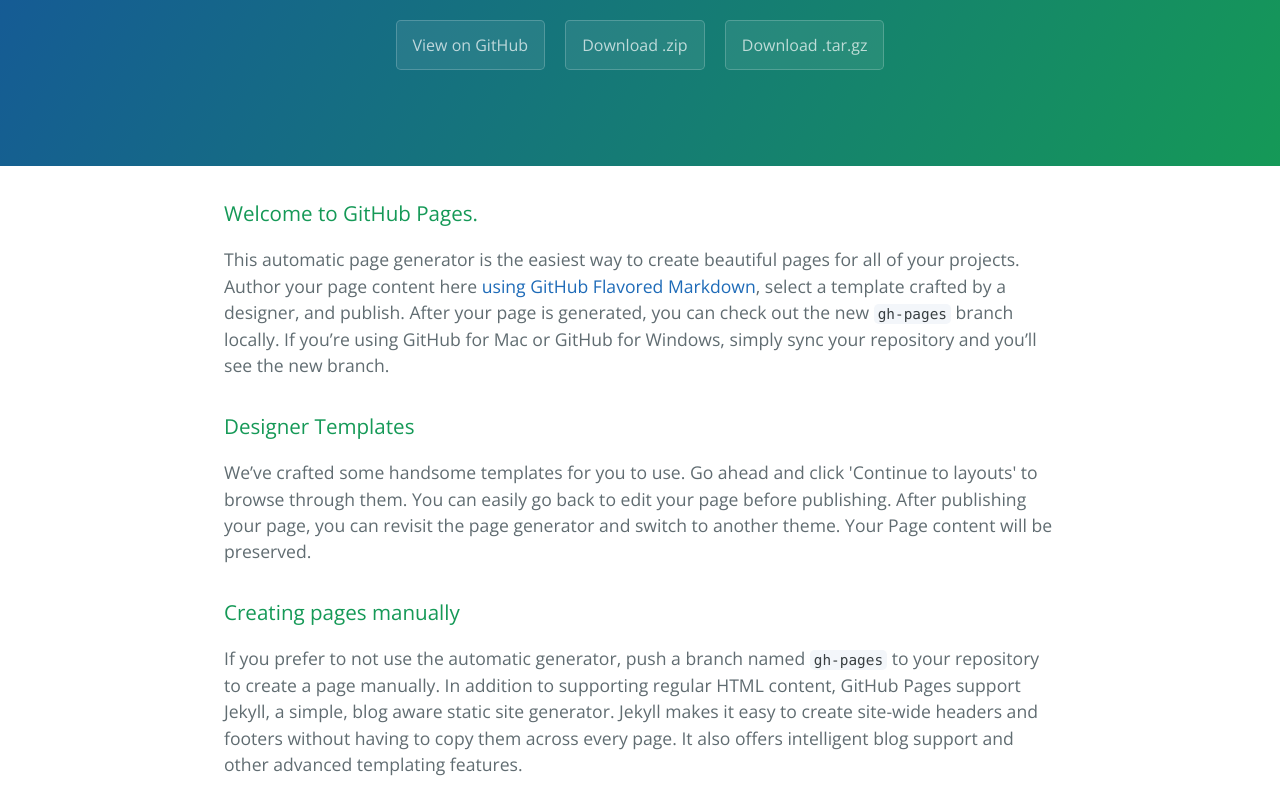
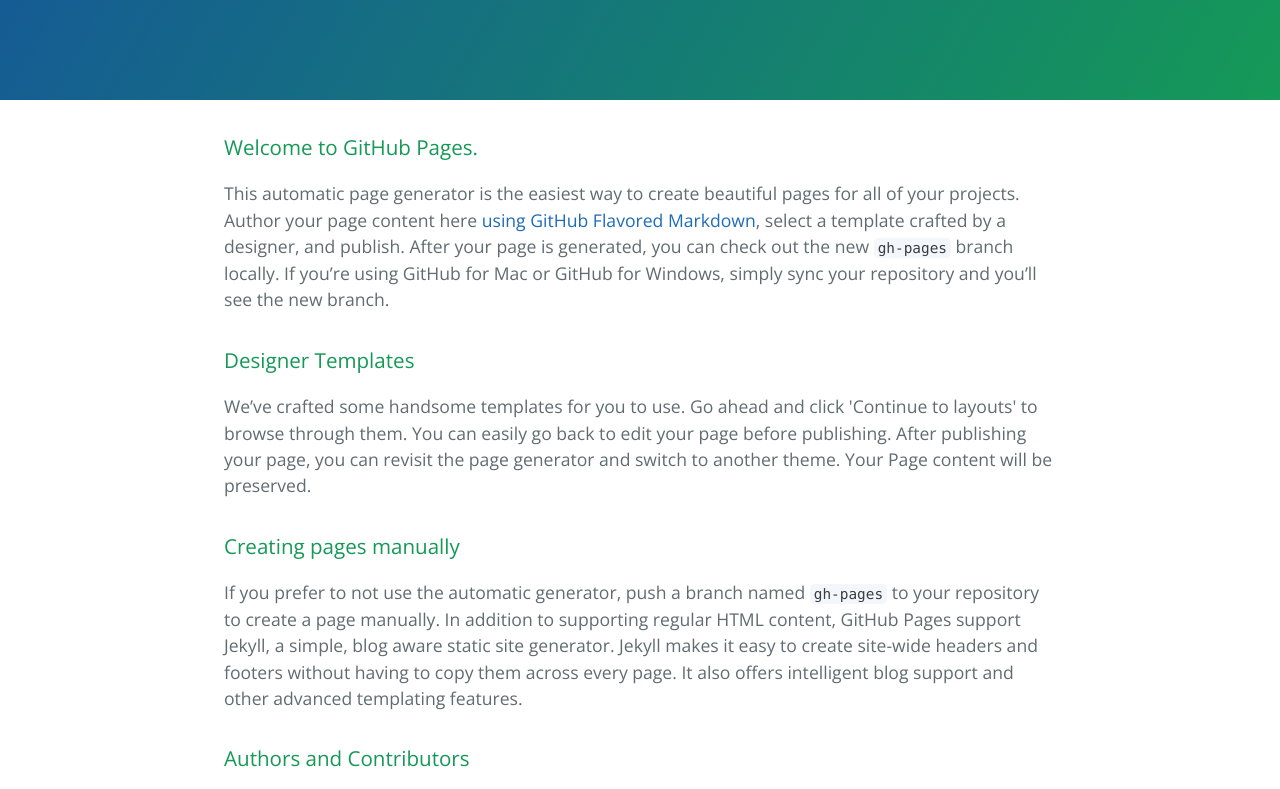
Before and after one commit to jlkoran/test_repo, a plain HTML site: page index.html in a window 1280 px wide. Shown: the part 170-959 px from the top of the page. Drawn offline with nearby package versions, Linux system fonts and the light colour scheme.

Commit message:
Update index.html

```diff
--- a/index.html
+++ b/index.html
@@ -13,9 +13,9 @@
     <section class="page-header">
       <h1 class="project-name">Test Repo</h1>
       <h2 class="project-tagline"></h2>
-      <a href="https://github.com/jlkoran/test_repo" class="btn">View on GitHub</a>
-      <a href="https://github.com/jlkoran/test_repo/zipball/master" class="btn">Download .zip</a>
-      <a href="https://github.com/jlkoran/test_repo/tarball/master" class="btn">Download .tar.gz</a>
+      <!--<a href="https://github.com/jlkoran/test_repo" class="btn">View on GitHub</a>-->
+      <!--<a href="https://github.com/jlkoran/test_repo/zipball/master" class="btn">Download .zip</a>-->
+      <!--<a href="https://github.com/jlkoran/test_repo/tarball/master" class="btn">Download .tar.gz</a>-->
     </section>
 
     <section class="main-content">
```
